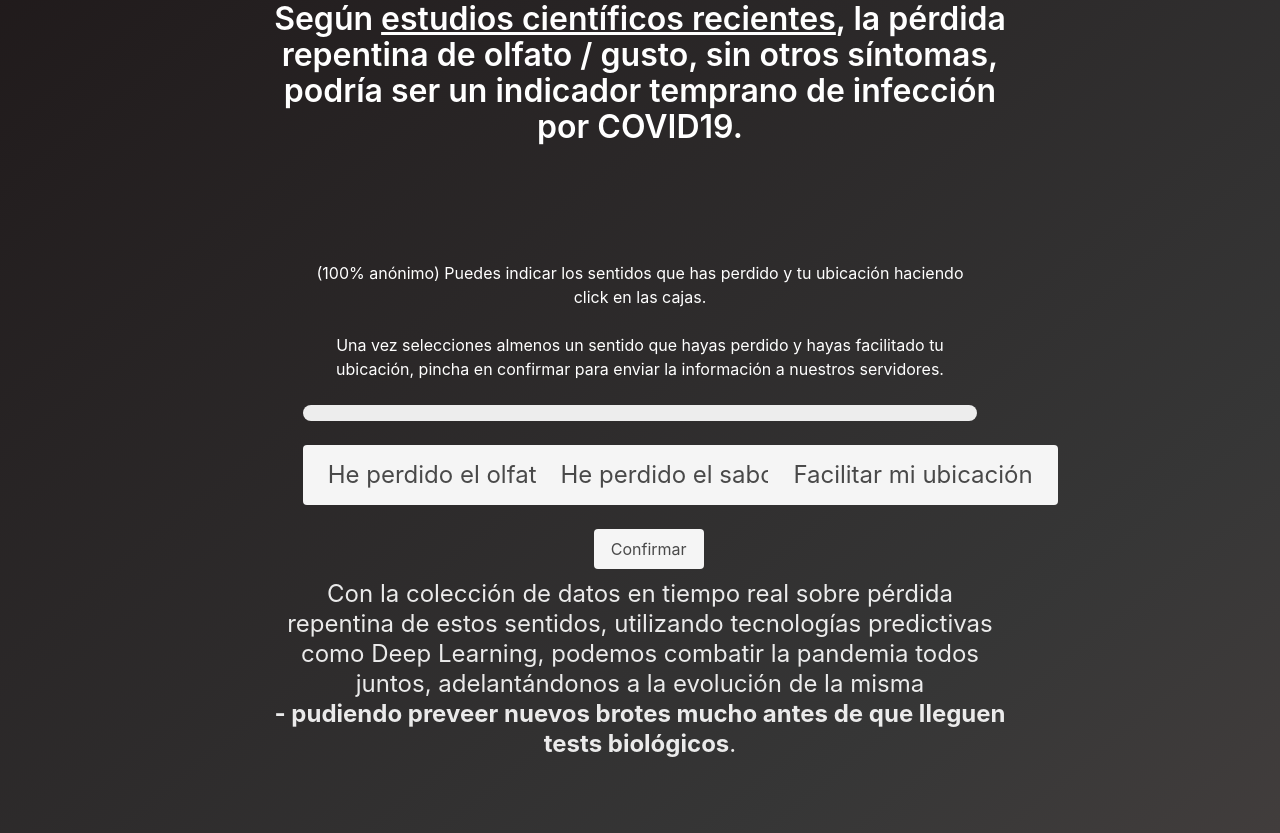
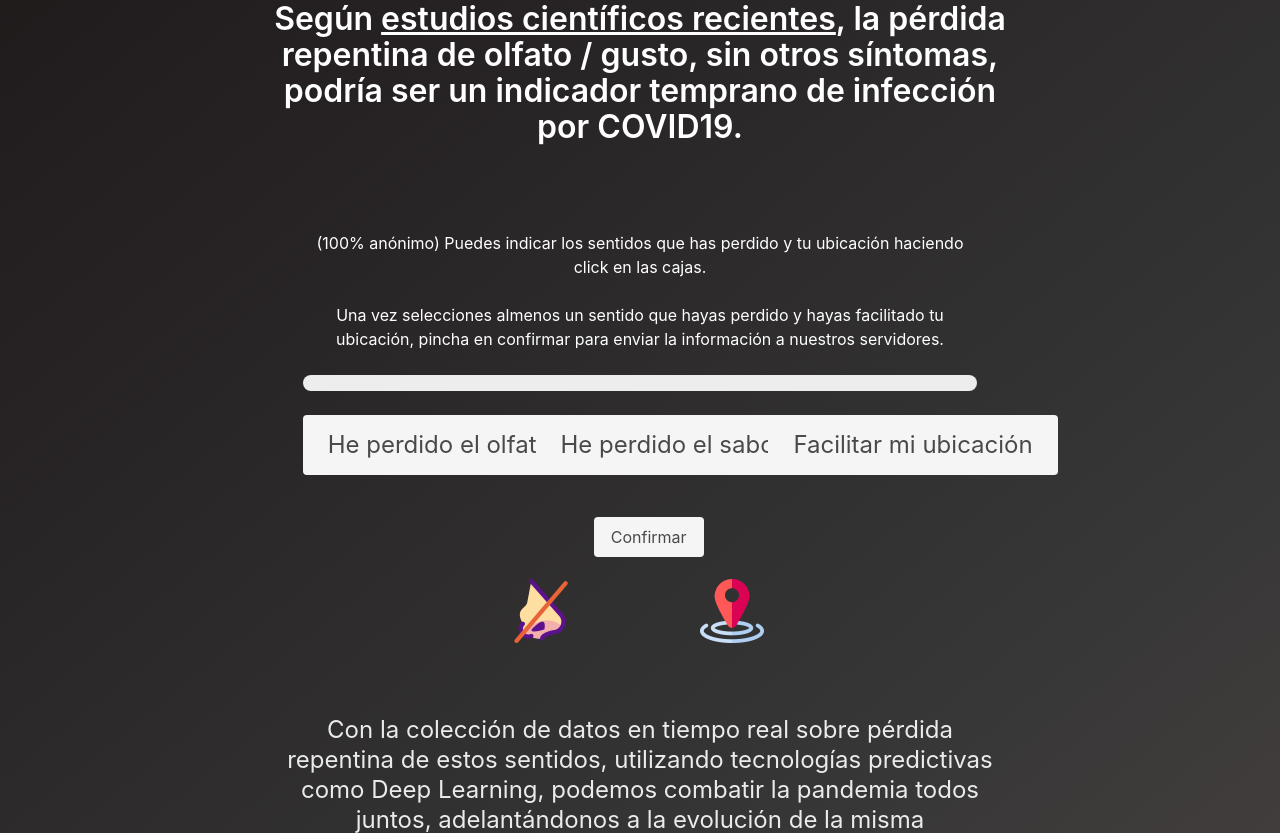
Before and after one commit to deeptony/sniffCOVID, a Flask app: page / in a window 1280 px wide. Shown: the part 143-976 px from the top of the page. Run offline with Flask 2, Linux system fonts and the light colour scheme; some libraries are stand-ins or nearby versions.

Commit message:
Updating landing orientation

```diff
--- a/templates/landing.html
+++ b/templates/landing.html
@@ -9,10 +9,10 @@
             <div class="column is-2">
             </div>
             <div class="column is-8">
-              <h1 class="title is-3" style="margin-bottom:80px;">Según <a href="#"><u>estudios científicos recientes</u></a>, la pérdida repentina de olfato / gusto, sin otros síntomas, podría ser un indicador temprano de infección por COVID19.<br><br></h1>
+              <h1 class="title is-3" style="margin-bottom:50px;">Según <a href="#"><u>estudios científicos recientes</u></a>, la pérdida repentina de olfato / gusto, sin otros síntomas, podría ser un indicador temprano de infección por COVID19.<br><br></h1>
               <!--<h2 class="title is-4" style="margin-bottom:40px;">Click on cards to access profiles</h2>-->
               <!--data collection interface -->
-              <div class="container is-fluid has-text-centered" style="margin-bottom: 10px;">
+              <div class="container is-fluid has-text-centered" style="margin-bottom: 30px;">
                 <div class="columns is-multiline">
                   <div id="tip_holder" class="column is-12">
                     <p id="waiting">(100% anónimo) Puedes indicar los sentidos que has perdido y tu ubicación haciendo click en las cajas.</p>
@@ -37,6 +37,7 @@
                 </div>
                 <p id="demo"><p>
               </div>
+              <!--confirmation button -->
               <div class="container is-fluid has-text-centered" style="margin-bottom: 10px;">
                 <div class="columns is-multiline">
                   <div class="column is-5">
@@ -48,8 +49,7 @@
                 </div>
               </div>
               </div>
-              <!--informative content-->
-              <h6 class="subtitle is-4" style="margin-bottom:80px;">Con la colección de datos en tiempo real sobre pérdida repentina de estos sentidos, utilizando tecnologías predictivas como Deep Learning, podemos combatir la pandemia todos juntos, adelantándonos a la evolución de la misma <br><b> - pudiendo preveer nuevos brotes mucho antes de que lleguen tests biológicos</b>.</h6>
+              <!-- informative icons -->
               <div class="columns is-multiline is-mobile is-centered" style="margin-bottom:60px;">
                 <div class="column is-one-quarter">
                 </div>
@@ -74,6 +74,8 @@
                 <div class="column is-one-quarter">
                 </div>
               </div>
+              <!--informative content-->
+              <h6 class="subtitle is-4" style="margin-bottom:80px;">Con la colección de datos en tiempo real sobre pérdida repentina de estos sentidos, utilizando tecnologías predictivas como Deep Learning, podemos combatir la pandemia todos juntos, adelantándonos a la evolución de la misma <br><b> - pudiendo preveer nuevos brotes mucho antes de que lleguen tests biológicos</b>.</h6>
             </div>
             <script>
               var x = document.getElementById("demo")
```
